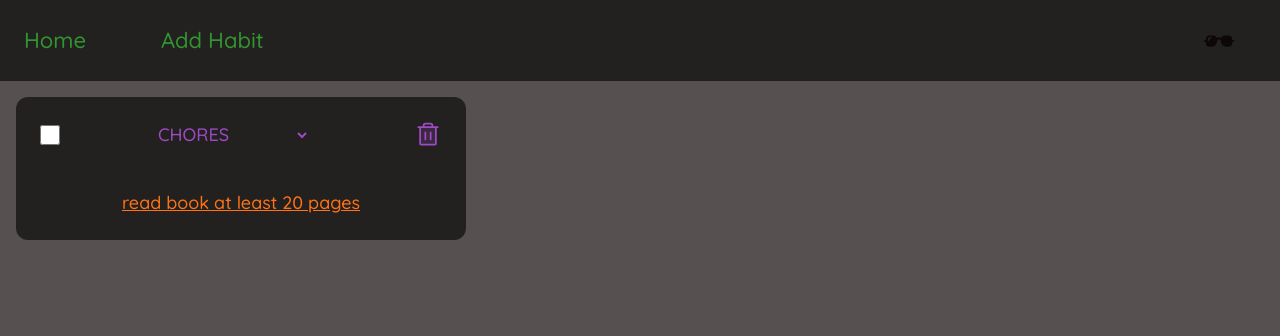
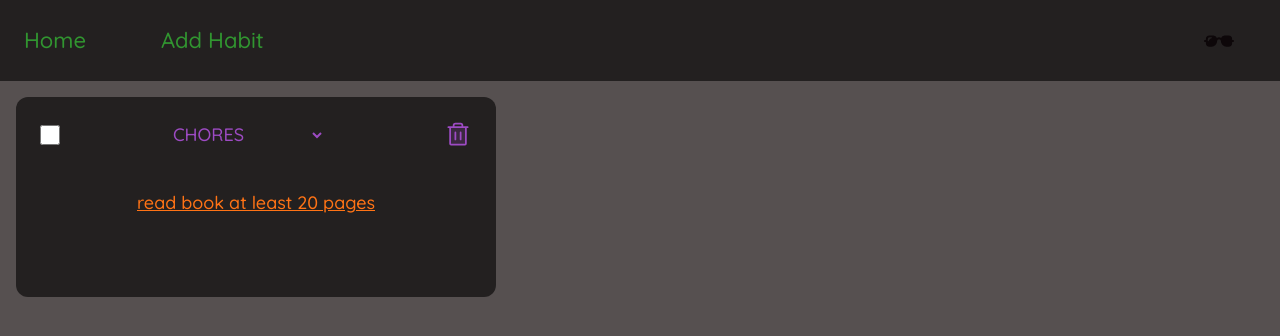
Before and after one commit to Rumeysa-koseoglu/daily-habits-tracker, a React (Vite) app: page /add-habit in a window 1280 px wide. Shown: the top 336 px of the page. Built offline with nearby package versions, Linux system fonts and the light colour scheme.

Commit message:
feat: update habit item size

```diff
--- a/src/components/HabitItem.jsx
+++ b/src/components/HabitItem.jsx
@@ -2,7 +2,7 @@ import { PiTrashDuotone } from "react-icons/pi";
 
 function HabitItem() {
   return (
-    <div className="flex flex-col items-center gap-10 p-6 bg-[#232020] max-w-[450px] h-auto max-h-[500px] rounded-xl text-[#FF7315] text-[18px]">
+    <div className="flex flex-col items-center gap-10 p-6 bg-[#232020] max-w-[480px] h-[200px] max-h-[250px] rounded-xl text-[#FF7315] text-[18px]">
       {/* CHECK, HABIT TITLE, AND DELETE ICON */}
       <div className="w-full flex flex-row items-center justify-between">
         <input
@@ -23,14 +23,6 @@ function HabitItem() {
 
       <p className="text-center underline">read book at least 20 pages</p>
     </div>
-
-    //  <div className="w-full grid grid-cols-10 items-center justify-cen">
-    //
-    //       </div>
-
-    //
-
-    //
   );
 }
 
```
